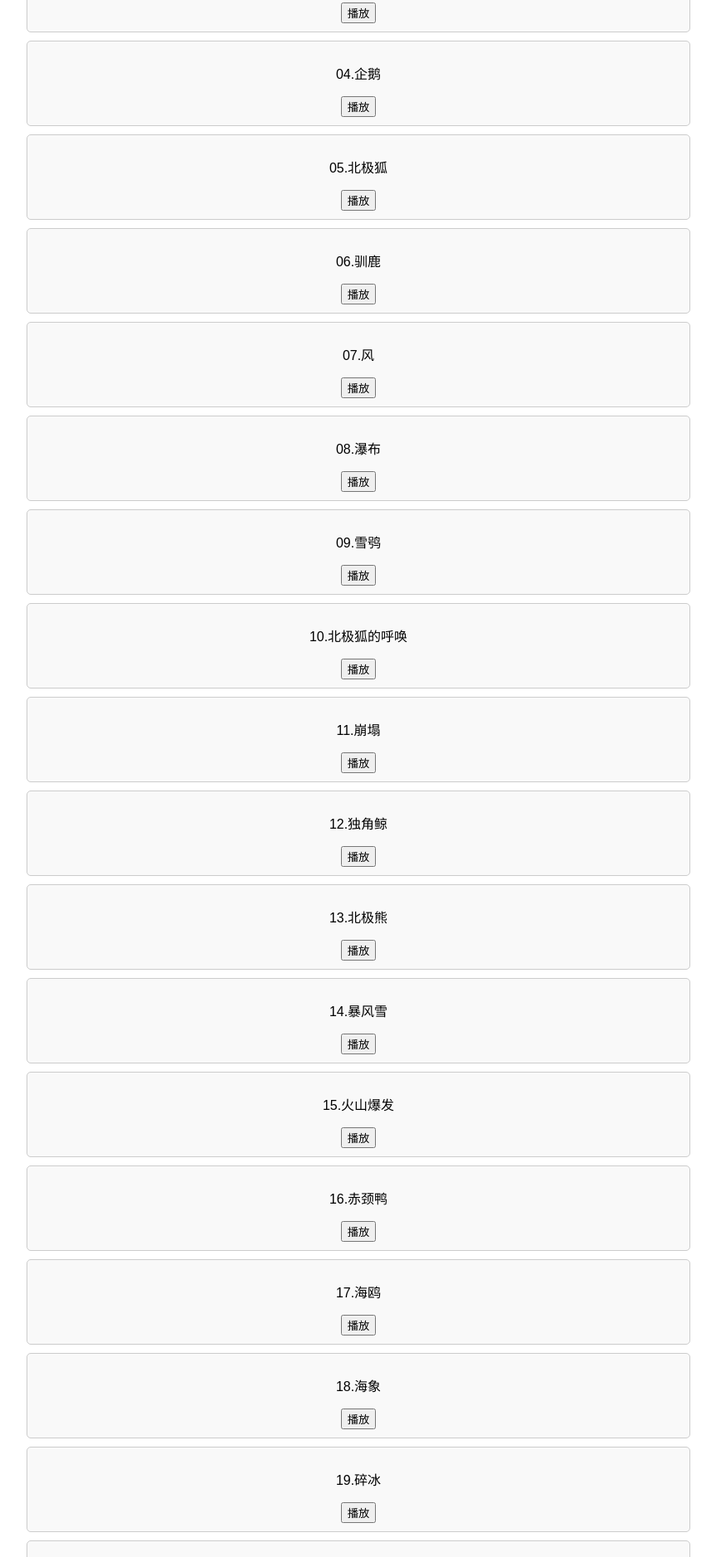
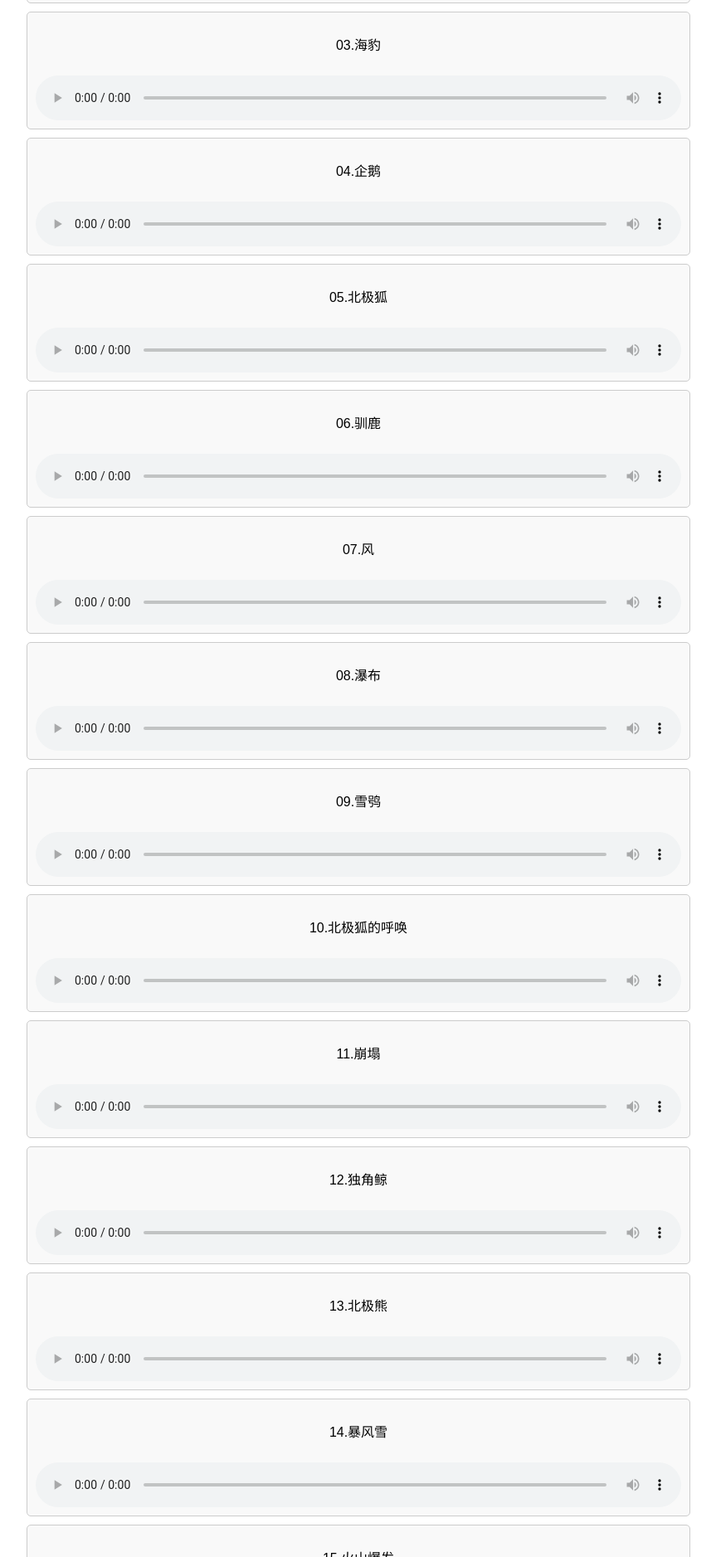
Before and after one commit to lixiaoneng/-1, a plain HTML site: page index.html in a window 1280 px wide. Shown: the part 923-2800 px from the top of the page at 83% size, without its empty margins (208-1071 px from the left). Drawn offline with Linux system fonts and the light colour scheme.

Commit message:
Update index.html to include inline audio players

```diff
--- a/index.html
+++ b/index.html
@@ -58,7 +58,6 @@
         }
         .audio-player {
             margin-top: 10px;
-            display: none;
             width: 100%;
         }
     </style>
@@ -70,7 +69,6 @@
         <ul class="audio-list">
             <li class="audio-item">
                 <p>01.北冰洋</p>
-                <button onclick="playAudio(this, '01.北冰洋.mp3')">播放</button>
                 <audio controls class="audio-player">
                     <source src="01.北冰洋.mp3" type="audio/mpeg">
                     您的浏览器不支持音频元素。
@@ -78,7 +76,6 @@
             </li>
             <li class="audio-item">
                 <p>02.北极海鹦</p>
-                <button onclick="playAudio(this, '02.北极海鹦.mp3')">播放</button>
                 <audio controls class="audio-player">
                     <source src="02.北极海鹦.mp3" type="audio/mpeg">
                     您的浏览器不支持音频元素。
@@ -86,7 +83,6 @@
             </li>
             <li class="audio-item">
                 <p>03.海豹</p>
-                <button onclick="playAudio(this, '03.海豹.mp3')">播放</button>
                 <audio controls class="audio-player">
                     <source src="03.海豹.mp3" type="audio/mpeg">
                     您的浏览器不支持音频元素。
@@ -94,7 +90,6 @@
             </li>
             <li class="audio-item">
                 <p>04.企鹅</p>
-                <button onclick="playAudio(this, '04.企鹅.mp3')">播放</button>
                 <audio controls class="audio-player">
                     <source src="04.企鹅.mp3" type="audio/mpeg">
                     您的浏览器不支持音频元素。
@@ -102,7 +97,6 @@
             </li>
             <li class="audio-item">
                 <p>05.北极狐</p>
-                <button onclick="playAudio(this, '05.北极狐.mp3')">播放</button>
                 <audio controls class="audio-player">
                     <source src="05.北极狐.mp3" type="audio/mpeg">
                     您的浏览器不支持音频元素。
@@ -110,7 +104,6 @@
             </li>
             <li class="audio-item">
                 <p>06.驯鹿</p>
-                <button onclick="playAudio(this, '06.驯鹿.mp3')">播放</button>
                 <audio controls class="audio-player">
                     <source src="06.驯鹿.mp3" type="audio/mpeg">
                     您的浏览器不支持音频元素。
@@ -118,7 +111,6 @@
             </li>
             <li class="audio-item">
                 <p>07.风</p>
-                <button onclick="playAudio(this, '07.风.mp3')">播放</button>
                 <audio controls class="audio-player">
                     <source src="07.风.mp3" type="audio/mpeg">
                     您的浏览器不支持音频元素。
@@ -126,7 +118,6 @@
             </li>
             <li class="audio-item">
                 <p>08.瀑布</p>
-                <button onclick="playAudio(this, '08.瀑布.mp3')">播放</button>
                 <audio controls class="audio-player">
                     <source src="08.瀑布.mp3" type="audio/mpeg">
                     您的浏览器不支持音频元素。
@@ -134,7 +125,6 @@
             </li>
             <li class="audio-item">
                 <p>09.雪鸮</p>
-                <button onclick="playAudio(this, '09.雪鸮.mp3')">播放</button>
                 <audio controls class="audio-player">
                     <source src="09.雪鸮.mp3" type="audio/mpeg">
                     您的浏览器不支持音频元素。
@@ -142,7 +132,6 @@
             </li>
             <li class="audio-item">
                 <p>10.北极狐的呼唤</p>
-                <button onclick="playAudio(this, '10.北极狐的呼唤.mp3')">播放</button>
                 <audio controls class="audio-player">
                     <source src="10.北极狐的呼唤.mp3" type="audio/mpeg">
                     您的浏览器不支持音频元素。
@@ -150,7 +139,6 @@
             </li>
             <li class="audio-item">
                 <p>11.崩塌</p>
-                <button onclick="playAudio(this, '11.崩塌.mp3')">播放</button>
                 <audio controls class="audio-player">
                     <source src="11.崩塌.mp3" type="audio/mpeg">
                     您的浏览器不支持音频元素。
@@ -158,7 +146,6 @@
             </li>
             <li class="audio-item">
                 <p>12.独角鲸</p>
-                <button onclick="playAudio(this, '12.独角鲸.mp3')">播放</button>
                 <audio controls class="audio-player">
                     <source src="12.独角鲸.mp3" type="audio/mpeg">
                     您的浏览器不支持音频元素。
@@ -166,7 +153,6 @@
             </li>
             <li class="audio-item">
                 <p>13.北极熊</p>
-                <button onclick="playAudio(this, '13.北极熊.mp3')">播放</button>
                 <audio controls class="audio-player">
                     <source src="13.北极熊.mp3" type="audio/mpeg">
                     您的浏览器不支持音频元素。
@@ -174,7 +160,6 @@
             </li>
             <li class="audio-item">
                 <p>14.暴风雪</p>
-                <button onclick="playAudio(this, '14.暴风雪.mp3')">播放</button>
                 <audio controls class="audio-player">
                     <source src="14.暴风雪.mp3" type="audio/mpeg">
                     您的浏览器不支持音频元素。
@@ -182,7 +167,6 @@
             </li>
             <li class="audio-item">
                 <p>15.火山爆发</p>
-                <button onclick="playAudio(this, '15.火山爆发.mp3')">播放</button>
                 <audio controls class="audio-player">
                     <source src="15.火山爆发.mp3" type="audio/mpeg">
                     您的浏览器不支持音频元素。
@@ -190,7 +174,6 @@
             </li>
             <li class="audio-item">
                 <p>16.赤颈鸭</p>
-                <button onclick="playAudio(this, '16.赤颈鸭.mp3')">播放</button>
                 <audio controls class="audio-player">
                     <source src="16.赤颈鸭.mp3" type="audio/mpeg">
                     您的浏览器不支持音频元素。
@@ -198,7 +181,6 @@
             </li>
             <li class="audio-item">
                 <p>17.海鸥</p>
-                <button onclick="playAudio(this, '17.海鸥.mp3')">播放</button>
                 <audio controls class="audio-player">
                     <source src="17.海鸥.mp3" type="audio/mpeg">
                     您的浏览器不支持音频元素。
@@ -206,7 +188,6 @@
             </li>
             <li class="audio-item">
                 <p>18.海象</p>
-                <button onclick="playAudio(this, '18.海象.mp3')">播放</button>
                 <audio controls class="audio-player">
                     <source src="18.海象.mp3" type="audio/mpeg">
                     您的浏览器不支持音频元素。
@@ -214,7 +195,6 @@
             </li>
             <li class="audio-item">
                 <p>19.碎冰</p>
-                <button onclick="playAudio(this, '19.碎冰.mp3')">播放</button>
                 <audio controls class="audio-player">
                     <source src="19.碎冰.mp3" type="audio/mpeg">
                     您的浏览器不支持音频元素。
@@ -222,7 +202,6 @@
             </li>
             <li class="audio-item">
                 <p>20.绵羊</p>
-                <button onclick="playAudio(this, '20.绵羊.mp3')">播放</button>
                 <audio controls class="audio-player">
                     <source src="20.绵羊.mp3" type="audio/mpeg">
                     您的浏览器不支持音频元素。
@@ -230,7 +209,6 @@
             </li>
             <li class="audio-item">
                 <p>21.野马</p>
-                <button onclick="playAudio(this, '21.野马.mp3')">播放</button>
                 <audio controls class="audio-player">
                     <source src="21.野马.mp3" type="audio/mpeg">
                     您的浏览器不支持音频元素。
@@ -238,7 +216,6 @@
             </li>
             <li class="audio-item">
                 <p>22.一群北极海鹦</p>
-                <button onclick="playAudio(this, '22.一群北极海鹦.mp3')">播放</button>
                 <audio controls class="audio-player">
                     <source src="22.一群北极海鹦.mp3" type="audio/mpeg">
                     您的浏览器不支持音频元素。
@@ -246,7 +223,6 @@
             </li>
             <li class="audio-item">
                 <p>23.山谷</p>
-                <button onclick="playAudio(this, '23.山谷.mp3')">播放</button>
                 <audio controls class="audio-player">
                     <source src="23.山谷.mp3" type="audio/mpeg">
                     您的浏览器不支持音频元素。
@@ -254,27 +230,5 @@
             </li>
         </ul>
     </div>
-    <script>
-        let currentAudio = null;
-
-        function playAudio(button, src) {
-            if (currentAudio) {
-                currentAudio.pause();
-                currentAudio.style.display = 'none';
-            }
-
-            const audioPlayer = button.nextElementSibling;
-            if (audioPlayer.src.endsWith(src)) {
-                audioPlayer.style.display = 'block';
-                audioPlayer.play();
-            } else {
-                audioPlayer.src = src;
-                audioPlayer.style.display = 'block';
-                audioPlayer.play();
-            }
-
-            currentAudio = audioPlayer;
-        }
-    </script>
 </body>
 </html>
```
